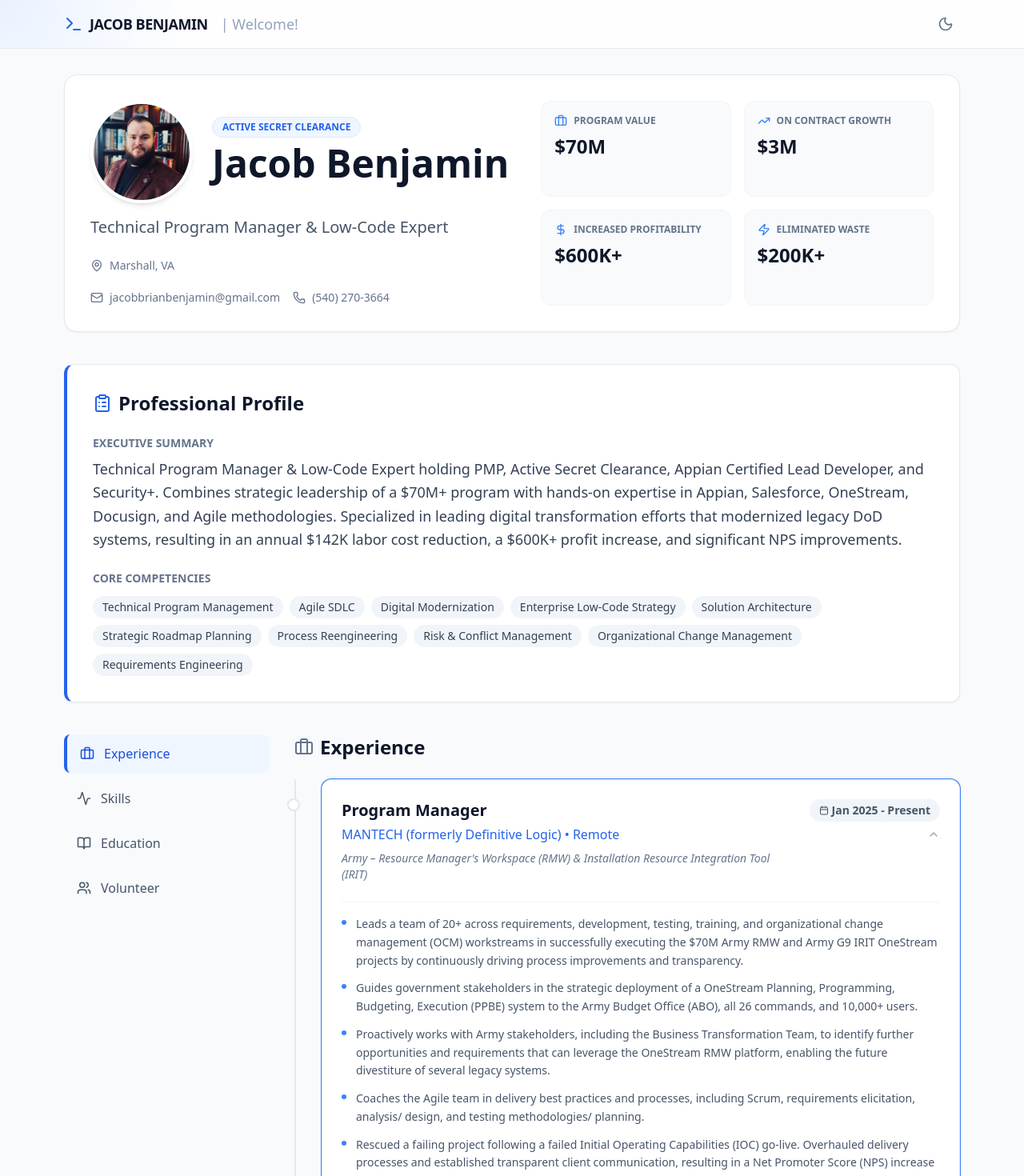
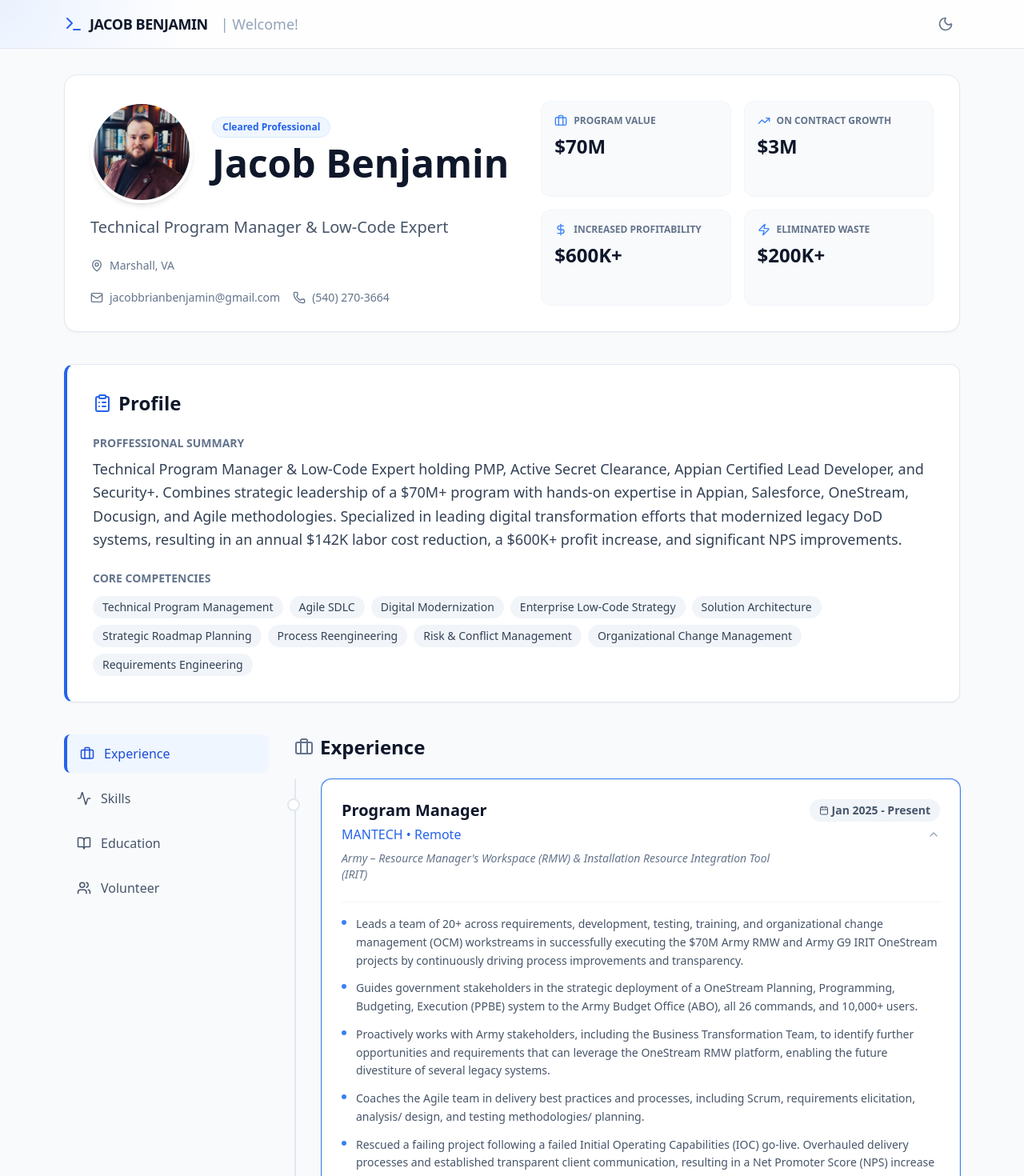
Before and after one commit to jbenjamin98/my-portfolio, a React (Vite) app: page / in a window 1280 px wide. Shown: the top 1470 px of the page at 80% size. Built offline with nearby package versions, Linux system fonts and the light colour scheme.

Commit message:
Removed infomration and better aligned animation in footer

```diff
--- a/src/App.jsx
+++ b/src/App.jsx
@@ -305,7 +305,7 @@ export default function Portfolio() {
                   )}
                   <div>
                     <div className="inline-block px-3 py-1 rounded-full text-xs font-bold mb-2 bg-blue-50 dark:bg-blue-900/30 text-blue-600 dark:text-blue-400 border border-blue-100 dark:border-blue-800">
-                      ACTIVE SECRET CLEARANCE
+                      Cleared Professional
                     </div>
                     <h1 className="text-4xl md:text-5xl font-bold mb-2 text-slate-900 dark:text-white">{personalInfo.name}</h1>
                   </div>
@@ -335,11 +335,11 @@ export default function Portfolio() {
         <SpotlightCard className="bg-white dark:bg-slate-800 rounded-xl border border-slate-200 dark:border-slate-700 p-8 mb-10 border-l-4 border-l-blue-600 shadow-sm">
           <div className="flex items-center gap-2 mb-6 text-slate-900 dark:text-white">
             <ClipboardList size={24} className="text-blue-600 dark:text-blue-400" />
-            <h2 className="text-2xl font-bold"> Professional Profile</h2>
+            <h2 className="text-2xl font-bold"> Profile</h2>
           </div>
           <div className="space-y-6">
             <div>
-              <h3 className="text-sm font-bold uppercase text-slate-500 mb-2">Executive Summary</h3>
+              <h3 className="text-sm font-bold uppercase text-slate-500 mb-2">Proffessional Summary</h3>
               <p className="leading-relaxed text-lg text-slate-700 dark:text-slate-300">{personalInfo.summary}</p>
             </div>
             <div>
@@ -606,10 +606,10 @@ export default function Portfolio() {
       {/* Footer */}
       <SpotlightCard as="footer" className="bg-white dark:bg-slate-900 border-t border-slate-200 dark:border-slate-800 py-8 mt-12">
         <div className="absolute top-0 left-0 w-full h-full pointer-events-none">
-          <div className="absolute top-1/2 left-0 animate-fly" onAnimationIteration={handleAnimationIteration}>
-            <div className="-translate-y-1/2 relative">
-              <div className="absolute top-1/2 left-1/2 -translate-x-1/2 -translate-y-1/2 w-[300px] h-[300px] bg-blue-500/20 dark:bg-blue-400/10 blur-[60px] rounded-full"></div>
-              <FooterIcon size={48} className="text-blue-600 dark:text-blue-400" />
+          <div className="absolute top-6 left-0 animate-fly" onAnimationIteration={handleAnimationIteration}>
+            <div className="-translate-y-0 relative">
+              <div className="absolute top-0 left-1/2 -translate-x-1/2 -translate-y-16 w-[300px] h-[300px] bg-blue-500/20 dark:bg-blue-400/10 blur-[60px] rounded-full"></div>
+              <FooterIcon size={30} className="text-blue-600 dark:text-blue-400" />
             </div>
           </div>
         </div>
--- a/src/assets/resumeData.json
+++ b/src/assets/resumeData.json
@@ -22,7 +22,7 @@
   "experience": [
     {
       "id": 1,
-      "company": "MANTECH (formerly Definitive Logic)",
+      "company": "MANTECH",
       "role": "Program Manager",
       "period": "Jan 2025 - Present",
       "type": "Remote",
@@ -38,7 +38,7 @@
     },
     {
       "id": 2,
-      "company": "MANTECH (formerly Definitive Logic)",
+      "company": "MANTECH",
       "role": "Deputy Project Manager",
       "period": "Jan 2024 - Jan 2025",
       "type": "Remote",
```
